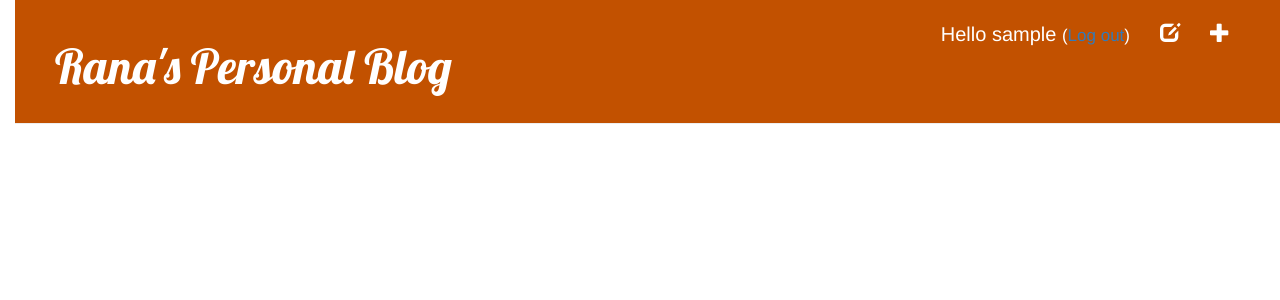
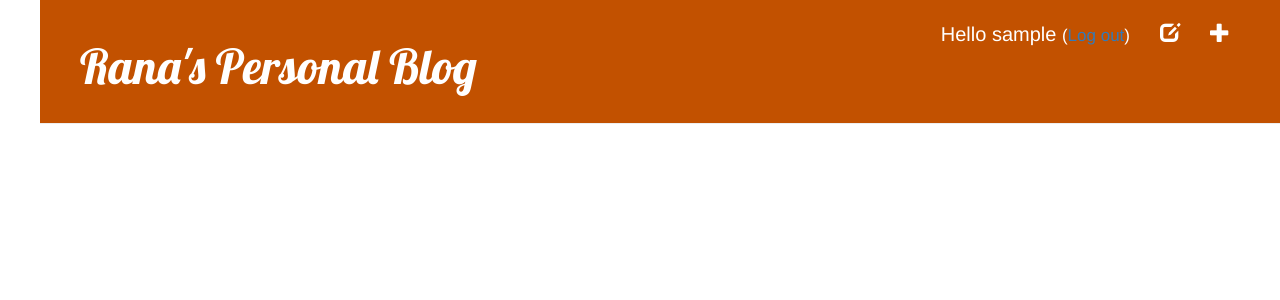
Before and after one commit to ranabad/my-first-blog, a Django app: page /drafts/ in a window 1280 px wide. Shown: the top 300 px of the page. Run offline with Django 3.2, Linux system fonts and the light colour scheme; the visitor is signed in with stand-in values (Sample User, id 1); data that the repository does not hold is empty; some libraries are stand-ins or nearby versions.

```diff
--- a/blog/static/css/blog.css
+++ b/blog/static/css/blog.css
@@ -32,7 +32,10 @@ h1, h2, h3, h4
 
 body
 {
-        padding-left: 15px;
+        padding-left: 40px;
+        color: #ffffff;
+
+
 }
 
 .save
```
